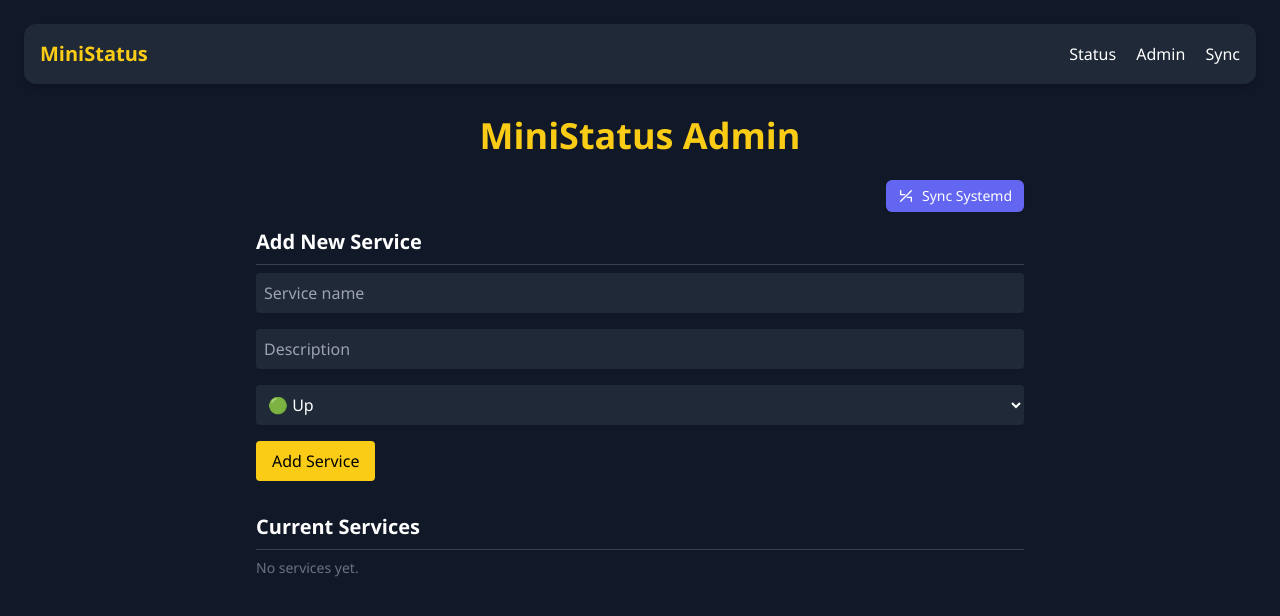
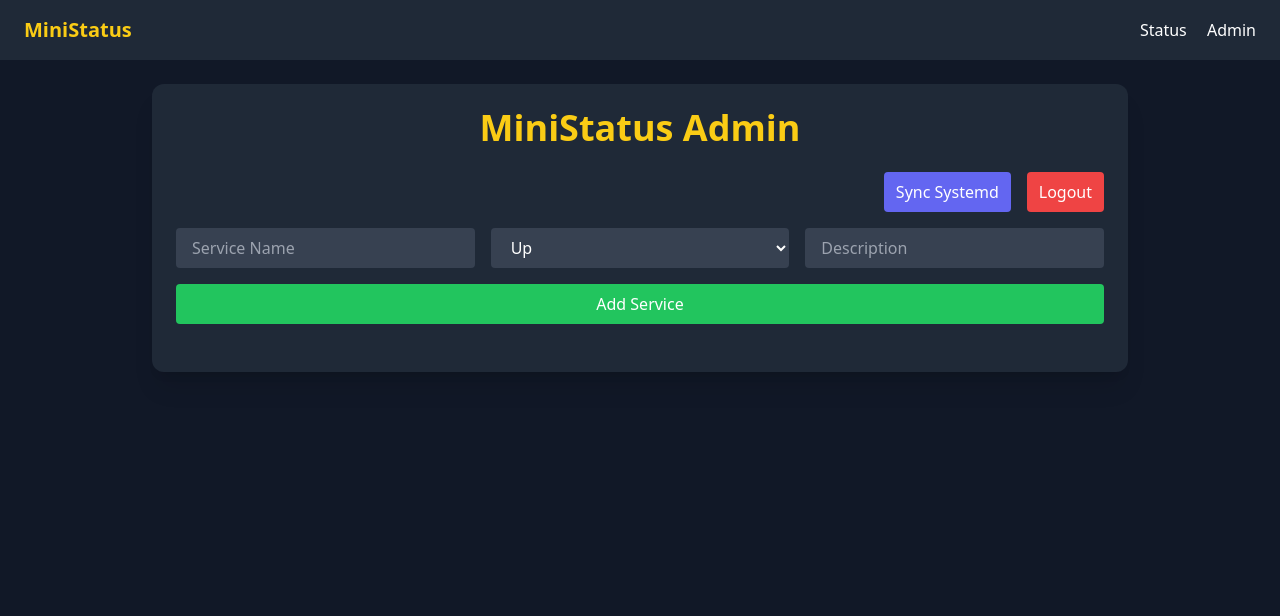
Before and after one commit to LieAndSmile/MiniStatus-MVP, a Flask app: page /admin in a window 1280 px wide. Shown: the top 616 px of the page. Run offline with Flask 3, Linux system fonts and the light colour scheme; the visitor is signed in with stand-in values (Sample User, id 1); data that the repository does not hold is empty; some libraries are stand-ins or nearby versions.

Commit message:
Add smart sync visibility, shared layout, and UI improvements

```diff
--- a/app/routes.py
+++ b/app/routes.py
@@ -5,6 +5,9 @@ from datetime import datetime
 import os
 import subprocess
 import requests
+
+from app.utils.system_check import has_docker, has_systemctl
+
 
 main = Blueprint('main', __name__)
 
@@ -62,7 +65,12 @@ def admin():
         return redirect(url_for("main.admin"))
 
     services = Service.query.all()
-    return render_template("admin.html", services=services)
+    return render_template(
+        "admin.html",
+        services=services,
+        has_docker=has_docker(),
+        has_systemctl=has_systemctl()
+    )
 
 # Update service
 @main.route("/update/<int:service_id>", methods=["POST"])
@@ -143,7 +151,8 @@ def sync_docker_services():
 @main.app_errorhandler(403)
 def forbidden(e):
     return render_template("403.html"), 403
-### Systemd service scanning
+
+# Systemd service scanning
 @main.route("/sync-systemd")
 def sync_systemd_services():
     if not session.get("authenticated"):
--- a/app/templates/admin.html
+++ b/app/templates/admin.html
@@ -1,79 +1,55 @@
-<!DOCTYPE html>
-<html lang="en">
-<head>
-  <meta charset="UTF-8" />
-  <meta name="viewport" content="width=device-width, initial-scale=1.0" />
-  <title>MiniStatus Admin</title>
-  <script src="https://cdn.tailwindcss.com"></script>
-  <style>
-    body {
-      background-color: #111827;
-      color: white;
-      font-family: 'Segoe UI', sans-serif;
-    }
-  </style>
-</head>
-<body class="p-6">
-    <nav class="bg-gray-800 p-4 mb-8 rounded-xl shadow-md flex justify-between items-center">
-        <div class="text-yellow-400 font-bold text-xl">MiniStatus</div>
-        <div class="space-x-4">
-          <a href="/" class="text-white hover:text-yellow-300">Status</a>
-          <a href="/admin?auth={{ auth | default('') }}" class="text-white hover:text-yellow-300">Admin</a>
-          <a href="/sync?auth={{ auth | default('') }}" class="text-white hover:text-yellow-300">Sync</a>
-      </nav>
 
-      <div class="max-w-3xl mx-auto">
+{% extends "base.html" %}
+
+{% block title %}Admin - MiniStatus{% endblock %}
+
+{% block content %}
+<div class="bg-gray-800 p-6 rounded-xl shadow-xl">
   <h1 class="text-4xl font-bold text-yellow-400 mb-6 text-center">MiniStatus Admin</h1>
 
-        <div class="flex justify-end mb-4">
-          <a href="/sync-systemd" class="flex items-center gap-2 bg-indigo-500 hover:bg-indigo-600 text-white px-3 py-1.5 rounded-md shadow-sm text-sm font-medium">
-            <svg xmlns="http://www.w3.org/2000/svg" class="h-4 w-4" fill="none" viewBox="0 0 24 24" stroke="currentColor">
-              <path stroke-linecap="round" stroke-linejoin="round" stroke-width="2" d="M4 4v6h6M20 20v-6h-6M4 20l16-16" />
-            </svg>
-            Sync Systemd
-          </a>
+  <div class="flex justify-end space-x-4 mb-4">
+    {% if has_docker %}
+      <a href="/sync" class="bg-blue-500 hover:bg-blue-600 text-white px-3 py-2 rounded">Sync Docker</a>
+    {% endif %}
+    {% if has_systemctl %}
+      <a href="/sync-systemd" class="bg-indigo-500 hover:bg-indigo-600 text-white px-3 py-2 rounded">Sync Systemd</a>
+    {% endif %}
+    <a href="/logout" class="bg-red-500 hover:bg-red-600 text-white px-3 py-2 rounded">Logout</a>
   </div>
 
-
-
-    <h2 class="text-xl font-semibold mb-2 border-b border-gray-700 pb-2">Add New Service</h2>
-    <form method="POST" class="space-y-4 mb-8">
-      <input type="text" name="name" placeholder="Service name" required class="w-full p-2 rounded bg-gray-800 text-white placeholder-gray-400">
-      <input type="text" name="description" placeholder="Description" required class="w-full p-2 rounded bg-gray-800 text-white placeholder-gray-400">
-      <select name="status" class="w-full p-2 rounded bg-gray-800 text-white">
-        <option value="up">🟢 Up</option>
-        <option value="degraded">🟠 Degraded</option>
-        <option value="down">🔴 Down</option>
+  <form method="POST" class="mb-6 space-y-4">
+    <div class="grid grid-cols-3 gap-4">
+      <input name="name" type="text" placeholder="Service Name" class="col-span-1 px-4 py-2 rounded bg-gray-700 text-white" required>
+      <select name="status" class="col-span-1 px-4 py-2 rounded bg-gray-700 text-white">
+        <option value="up">Up</option>
+        <option value="degraded">Degraded</option>
+        <option value="down">Down</option>
       </select>
-      <button type="submit" class="bg-yellow-400 text-black px-4 py-2 rounded hover:bg-yellow-300">Add Service</button>
+      <input name="description" type="text" placeholder="Description" class="col-span-1 px-4 py-2 rounded bg-gray-700 text-white">
+    </div>
+    <button type="submit" class="w-full bg-green-500 hover:bg-green-600 text-white px-4 py-2 rounded">Add Service</button>
   </form>
 
-    <h2 class="text-xl font-semibold mb-2 border-b border-gray-700 pb-2">Current Services</h2>
-    <div class="space-y-4">
-      {% for svc in services %}
-      <div class="bg-gray-800 p-4 rounded-lg flex items-center justify-between">
+  <div class="space-y-2">
+    {% for service in services %}
+      <form method="POST" action="/update/{{ service.id }}" class="flex items-center justify-between bg-gray-700 px-4 py-2 rounded">
         <div>
-          <div class="font-bold text-white">{{ svc.name }}</div>
-          <div class="text-sm text-gray-400">{{ svc.description }}</div>
+          <strong>{{ service.name }}</strong> - {{ service.description }} <br>
+          <small class="text-gray-400">Last updated: {{ service.last_updated }}</small>
         </div>
-        <div class="flex items-center gap-3">
-          <form method="POST" action="{{ url_for('main.update_service', service_id=svc.id) }}?auth={{ auth }}">
-            <select name="status" class="bg-gray-700 text-white rounded px-2 py-1 text-sm">
-              <option value="up" {% if svc.status == 'up' %}selected{% endif %}>🟢 Up</option>
-              <option value="degraded" {% if svc.status == 'degraded' %}selected{% endif %}>🟠 Degraded</option>
-              <option value="down" {% if svc.status == 'down' %}selected{% endif %}>🔴 Down</option>
+        <div class="flex space-x-2 items-center">
+          <select name="status" class="px-2 py-1 rounded bg-gray-800 text-white">
+            <option value="up" {% if service.status == 'up' %}selected{% endif %}>Up</option>
+            <option value="degraded" {% if service.status == 'degraded' %}selected{% endif %}>Degraded</option>
+            <option value="down" {% if service.status == 'down' %}selected{% endif %}>Down</option>
           </select>
-            <button type="submit" class="ml-2 px-3 py-1 bg-blue-500 text-sm rounded hover:bg-blue-600">Update</button>
+          <button type="submit" class="bg-blue-500 hover:bg-blue-600 text-white px-2 py-1 rounded">Update</button>
       </form>
-          <form method="POST" action="{{ url_for('main.delete_service', service_id=svc.id) }}?auth={{ auth }}">
-            <button type="submit" class="bg-red-600 text-white px-3 py-1 text-sm rounded hover:bg-red-700" onclick="return confirm('Are you sure?')">🗑 Delete</button>
+      <form method="POST" action="/delete/{{ service.id }}">
+          <button type="submit" class="bg-red-500 hover:bg-red-600 text-white px-2 py-1 rounded">Delete</button>
       </form>
         </div>
-      </div>
-      {% else %}
-      <p class="text-sm text-gray-500">No services yet.</p>
     {% endfor %}
   </div>
 </div>
-</body>
-</html>
+{% endblock %}
--- /dev/null
+++ b/app/templates/base.html
@@ -0,0 +1,21 @@
+<!DOCTYPE html>
+<html lang="en">
+<head>
+  <meta charset="UTF-8">
+  <title>{% block title %}MiniStatus{% endblock %}</title>
+  <script src="https://cdn.tailwindcss.com"></script>
+</head>
+<body class="bg-gray-900 text-white font-sans">
+  <nav class="bg-gray-800 px-6 py-4 flex justify-between items-center">
+    <div class="text-yellow-400 font-bold text-xl">MiniStatus</div>
+    <div class="space-x-4 text-white">
+      <a href="/" class="hover:underline">Status</a>
+      <a href="/admin" class="hover:underline">Admin</a>
+    </div>
+  </nav>
+
+  <main class="p-6 max-w-5xl mx-auto">
+    {% block content %}{% endblock %}
+  </main>
+</body>
+</html>
--- /dev/null
+++ b/app/utils/system_check.py
@@ -0,0 +1,10 @@
+# app/utils/system_check.py
+import shutil
+
+
+def has_docker():
+    return shutil.which("docker") is not None
+
+
+def has_systemctl():
+    return shutil.which("systemctl") is not None
--- a/run.py
+++ b/run.py
@@ -2,5 +2,5 @@ from app import create_app
 
 app = create_app()
 
-if __name__ == "__main__":
-    app.run(debug=True)
+if __name__ == '__main__':
+    app.run(host='0.0.0.0', port=5000)
```
Also changed, not shown: app/templates/index.html (+21 -54 lines), app/templates/sync.html (+26 -62 lines), app/utils/__init__.py (added), 1 other file. Lines whose indentation alone changed are shown as unchanged.
